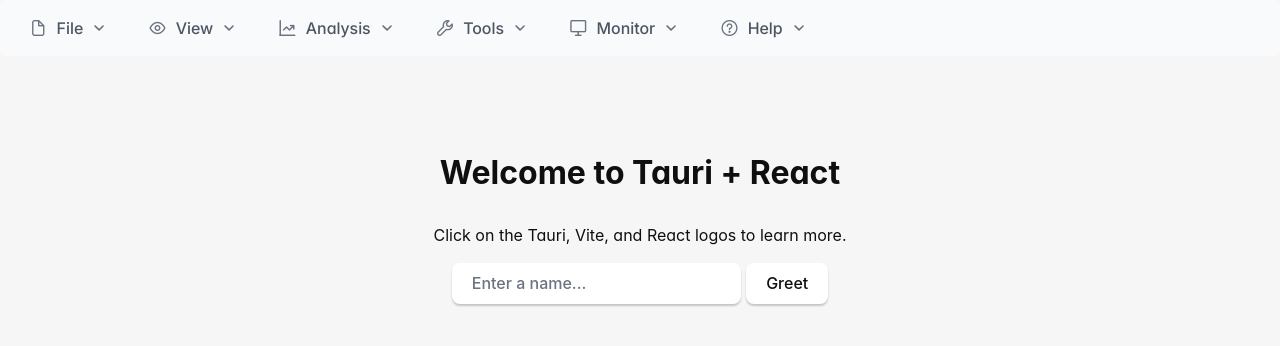
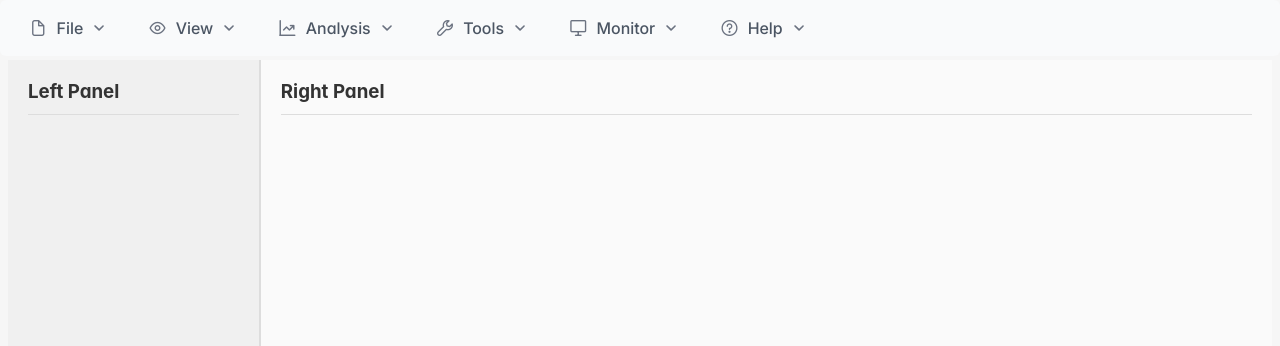
Before and after one commit to philopaterwaheed/logio, a React (Vite) app: page / in a window 1280 px wide. Shown: the top 346 px of the page. Built offline with nearby package versions, Linux system fonts and the light colour scheme.

Commit message:
Add split-container layout with left and right panels in App component

```diff
--- a/src/App.css
+++ b/src/App.css
@@ -54,6 +54,41 @@
   flex-direction: column;
   justify-content: center;
   text-align: center;
+}
+
+.split-container {
+  display: flex;
+  height: calc(100vh - 60px);
+  margin-top: 60px;
+}
+
+.left-panel {
+  width: 20%;
+  background-color: #f0f0f0;
+  border-right: 2px solid #ddd;
+  padding: 20px;
+  overflow-y: auto;
+  box-sizing: border-box;
+}
+
+.right-panel {
+  width: 80%;
+  background-color: #fafafa;
+  padding: 20px;
+  overflow-y: auto;
+  box-sizing: border-box;
+}
+
+.panel-content {
+  margin-top: 20px;
+}
+
+.left-panel h3,
+.right-panel h3 {
+  margin-top: 0;
+  color: #333;
+  border-bottom: 1px solid #ddd;
+  padding-bottom: 10px;
 }
 
 .logo {
@@ -128,6 +163,23 @@
     border: none !important;
   }
 
+  .left-panel {
+    background-color: #1e1e1e;
+    border-right: 2px solid #444;
+    color: #f6f6f6;
+  }
+
+  .right-panel {
+    background-color: #252525;
+    color: #f6f6f6;
+  }
+
+  .left-panel h3,
+  .right-panel h3 {
+    color: #f6f6f6;
+    border-bottom: 1px solid #444;
+  }
+
   a:hover {
     color: #24c8db;
   }
--- a/src/App.jsx
+++ b/src/App.jsx
@@ -269,29 +269,19 @@
     <div className="app">
       <Menubar model={items} className="menubar-fixed" />
 
-      <main className="container">
-        <h1>Welcome to Tauri + React</h1>
+      <div className="split-container">
+        <div className="left-panel">
+            <h3>Left Panel</h3>
+          <div className="panel-content">
+          </div>
+        </div>
 
-      <div className="row">
+        <div className="right-panel">
+          <h3>Right Panel</h3>
+          <div className="panel-content">
+          </div>
+        </div>
       </div>
-      <p>Click on the Tauri, Vite, and React logos to learn more.</p>
-
-      <form
-        className="row"
-        onSubmit={(e) => {
-          e.preventDefault();
-          greet();
-        }}
-      >
-        <input
-          id="greet-input"
-          onChange={(e) => setName(e.currentTarget.value)}
-          placeholder="Enter a name..."
-        />
-        <button type="submit">Greet</button>
-      </form>
-      <p>{greetMsg}</p>
-    </main>
     </div>
   );
 }
```
